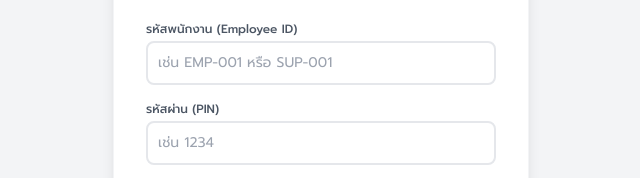
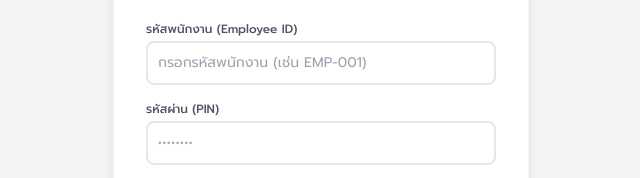
Before and after one commit to okekebrignac662-hue/Leave-App, a website: page public/index.html in a window 1280 px wide. Shown: the part 291-469 px from the top of the page, 319-959 px from the left. Drawn offline with nearby package versions, Linux system fonts and the light colour scheme.

Commit message:
Update placeholders to modern sleek design (password dots and subtle hints)

```diff
--- a/public/index.html
+++ b/public/index.html
@@ -57,11 +57,11 @@
                     <form onsubmit="event.preventDefault(); handleLogin();" class="space-y-4">
                         <div>
                             <label class="block text-xs font-medium text-gray-600 mb-1">รหัสพนักงาน (Employee ID)</label>
-                            <input type="text" id="emp-id" required class="w-full border-2 border-gray-200 rounded-lg p-2.5 text-sm focus:border-blue-500 focus:outline-none transition uppercase" placeholder="เช่น EMP-001 หรือ SUP-001" autocomplete="username">
+                            <input type="text" id="emp-id" required class="w-full border-2 border-gray-200 rounded-lg p-2.5 text-sm focus:border-blue-500 focus:outline-none transition uppercase" placeholder="กรอกรหัสพนักงาน (เช่น EMP-001)" autocomplete="username">
                         </div>
                         <div>
                             <label class="block text-xs font-medium text-gray-600 mb-1">รหัสผ่าน (PIN)</label>
-                            <input type="password" id="emp-pin" required class="w-full border-2 border-gray-200 rounded-lg p-2.5 text-sm focus:border-blue-500 focus:outline-none transition" placeholder="เช่น 1234" autocomplete="current-password">
+                            <input type="password" id="emp-pin" required class="w-full border-2 border-gray-200 rounded-lg p-2.5 text-sm focus:border-blue-500 focus:outline-none transition tracking-wider" placeholder="••••••••" autocomplete="current-password">
                         </div>
                         <button type="submit" id="btn-login" class="w-full bg-blue-600 text-white font-semibold py-3 rounded-lg mt-2 hover:bg-blue-700 shadow-md transition transform active:scale-98 flex items-center justify-center space-x-2">
                             <span>เข้าสู่ระบบ (Login)</span>
@@ -123,7 +123,7 @@
                         </div>
                         <div>
                             <label class="block text-xs font-medium text-gray-600 mb-1">เหตุผล (Reason)</label>
-                            <textarea id="req-reason" rows="2" class="w-full border rounded-lg p-2.5 outline-none text-sm focus:border-blue-500" placeholder="ระบุเหตุผลการลางาน..."></textarea>
+                            <textarea id="req-reason" rows="2" class="w-full border rounded-lg p-2.5 outline-none text-sm focus:border-blue-500" placeholder="ระบุรายละเอียดเพิ่มเติม (ถ้ามี)..."></textarea>
                         </div>
                         <button type="submit" id="btn-submit-req" class="w-full bg-blue-600 text-white font-semibold py-2.5 rounded-lg mt-2 hover:bg-blue-700 shadow-md transition active:scale-98 flex items-center justify-center space-x-2">
                             <span>ส่งคำขอ (Submit Request)</span>
```
